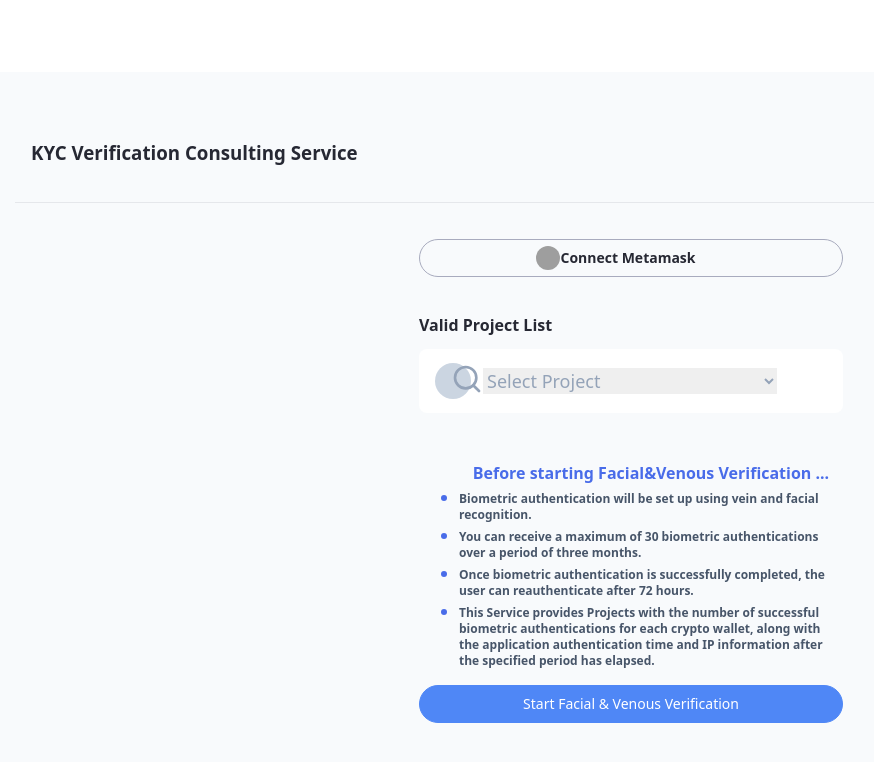
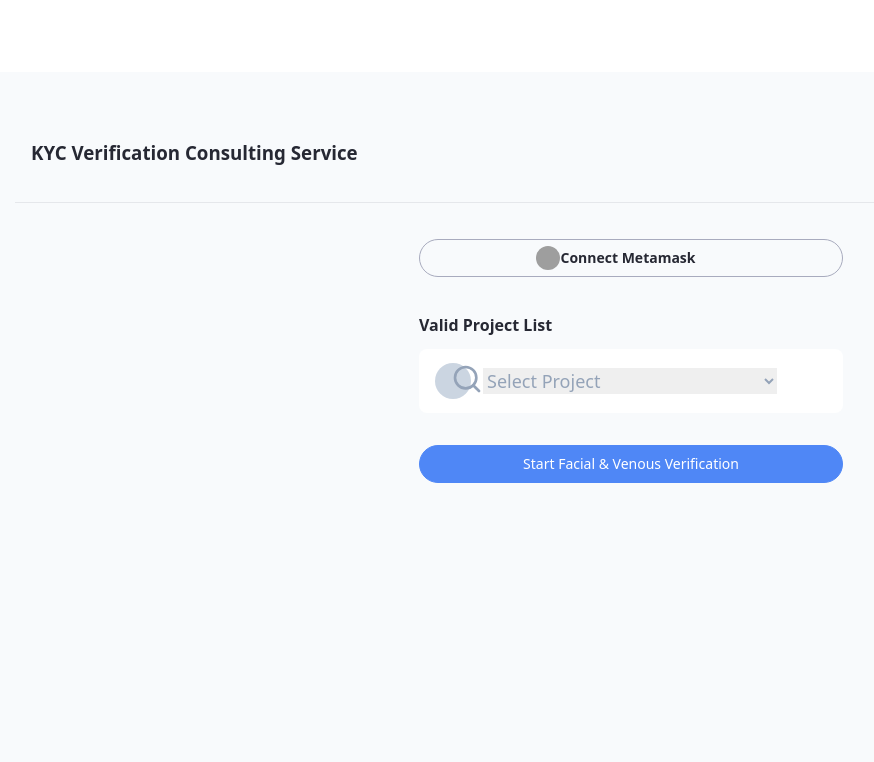
Before and after one commit to Romaanj/KYC_Blockchain, a plain HTML site: page index.html in a window 1280 px wide. Shown: the whole page, without its empty margins (9-883 px from the left). Drawn offline with Linux system fonts and the light colour scheme; grey boxes are pictures that could not be loaded.

Commit message:
Update index.html

```diff
--- a/index.html
+++ b/index.html
@@ -113,7 +113,7 @@
                                             <button class="flex items-center justify-center text-center w-full space-x-3 text-midnight-600" id="headlessui-disclosure-button-6" type="button" aria-expanded="false">
                                                 <div class="font-semibold text-center dark:text-white">
                                                     <!-- 공지 & 주의사항 입력 -->
-                                                    <ul id="info">
+                                                    <ul id="info" style="display:none">
                                                         Before starting Facial&Venous Verification ...
                                                         <li>
                                                             <div class="textAlign flex pt-2 -mb-2 text-xs text-slate-600 dark:text-slate-400">
```
